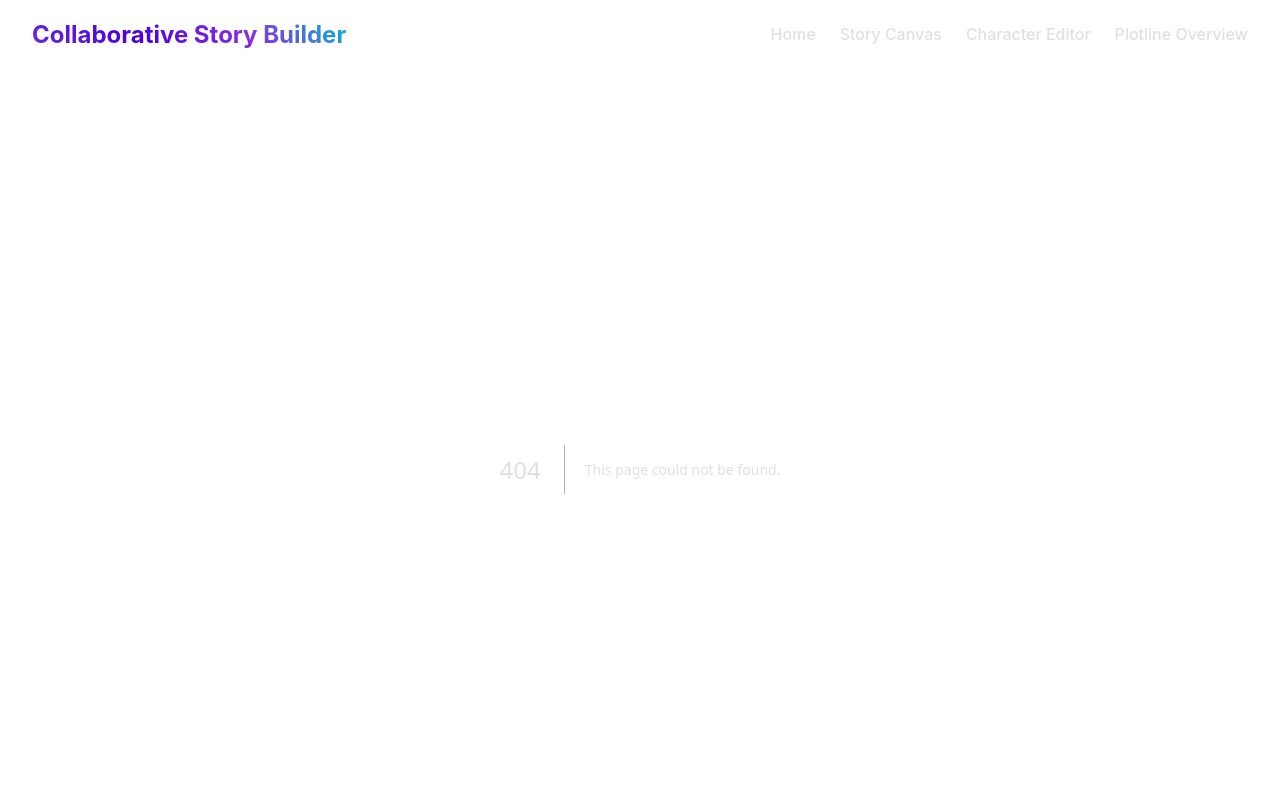
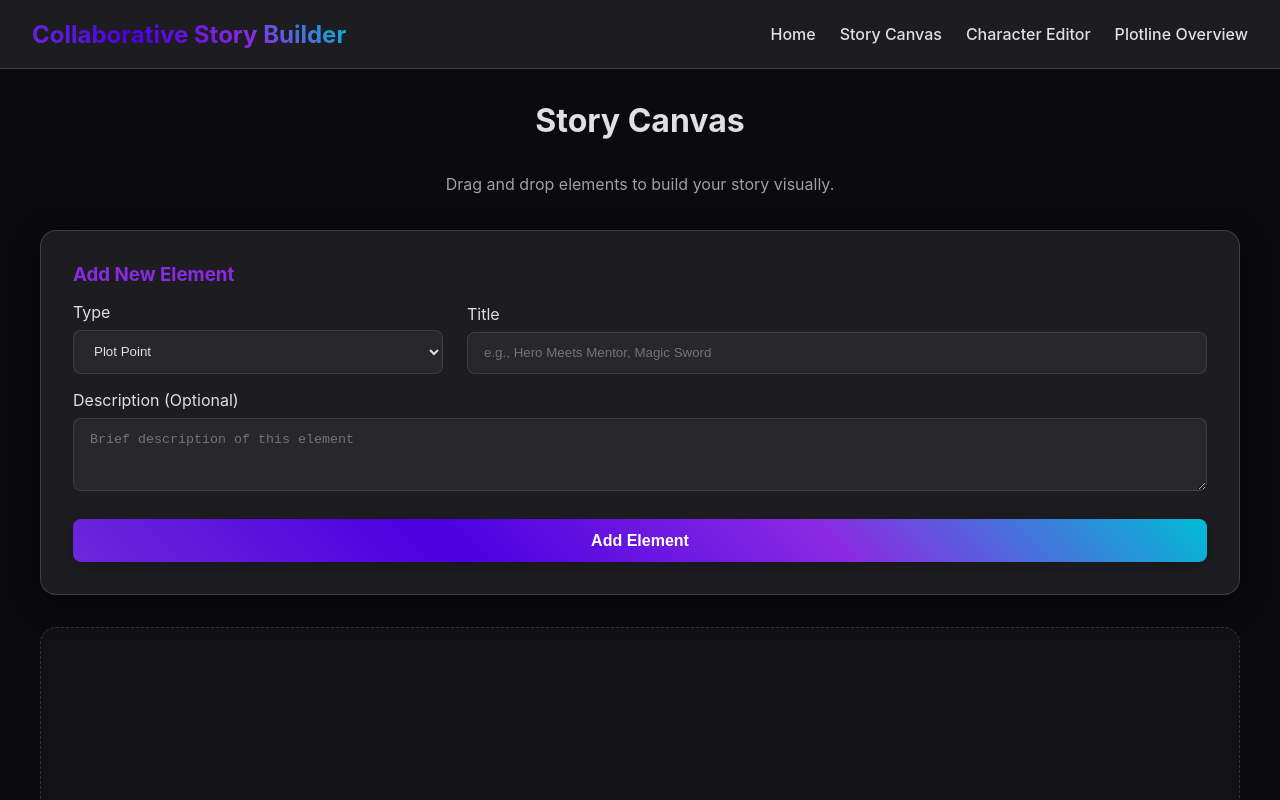
Before and after one commit to sahudevansh21/collaborative-story-builder, a Next.js app: page /story-canvas in a window 1280 px wide. Before the commit this address had no page. Shown: the top 800 px of the page. Built offline with nearby package versions, Linux system fonts and the light colour scheme.

Commit message:
Add app/story-canvas/page.js

```diff
--- /dev/null
+++ b/app/story-canvas/page.js
@@ -0,0 +1,178 @@
+"use client";
+
+import { useState, useEffect, useRef } from 'react';
+
+export default function StoryCanvasPage() {
+  const [elements, setElements] = useState([]);
+  const [newElementType, setNewElementType] = useState('plot');
+  const [newElementTitle, setNewElementTitle] = useState('');
+  const [newElementDescription, setNewElementDescription] = useState('');
+  const [draggingId, setDraggingId] = useState(null);
+  const canvasRef = useRef(null);
+
+  useEffect(() => {
+    // Load elements from local storage on mount
+    const savedElements = localStorage.getItem('storyCanvasElements');
+    if (savedElements) {
+      setElements(JSON.parse(savedElements));
+    }
+  }, []);
+
+  useEffect(() => {
+    // Save elements to local storage whenever they change
+    localStorage.setItem('storyCanvasElements', JSON.stringify(elements));
+  }, [elements]);
+
+  const addElement = () => {
+    if (!newElementTitle.trim()) return;
+
+    const newElement = {
+      id: Date.now().toString(),
+      type: newElementType,
+      title: newElementTitle.trim(),
+      description: newElementDescription.trim(),
+      x: 50 + Math.random() * 100, // Initial random position
+      y: 50 + Math.random() * 100,
+    };
+    setElements((prev) => [...prev, newElement]);
+    setNewElementTitle('');
+    setNewElementDescription('');
+  };
+
+  const handleMouseDown = (e, id) => {
+    setDraggingId(id);
+    const element = elements.find((el) => el.id === id);
+    const offsetX = e.clientX - element.x;
+    const offsetY = e.clientY - element.y;
+
+    const handleMouseMove = (event) => {
+      if (draggingId === id) {
+        let newX = event.clientX - offsetX;
+        let newY = event.clientY - offsetY;
+
+        // Keep element within canvas bounds
+        if (canvasRef.current) {
+          const canvasRect = canvasRef.current.getBoundingClientRect();
+          const elementDiv = document.getElementById(`element-${id}`);
+          if (elementDiv) {
+            const elementRect = elementDiv.getBoundingClientRect();
+            newX = Math.max(0, Math.min(newX, canvasRect.width - elementRect.width));
+            newY = Math.max(0, Math.min(newY, canvasRect.height - elementRect.height));
+          }
+        }
+
+        setElements((prev) =>
+          prev.map((el) =>
+            el.id === id ? { ...el, x: newX, y: newY } : el
+          )
+        );
+      }
+    };
+
+    const handleMouseUp = () => {
+      setDraggingId(null);
+      document.removeEventListener('mousemove', handleMouseMove);
+      document.removeEventListener('mouseup', handleMouseUp);
+    };
+
+    document.addEventListener('mousemove', handleMouseMove);
+    document.addEventListener('mouseup', handleMouseUp);
+  };
+
+  const deleteElement = (id) => {
+    setElements((prev) => prev.filter(el => el.id !== id));
+  };
+
+  return (
+    <div className="container">
+      <h1 style={{ color: 'var(--text-light)', textAlign: 'center', marginBottom: '2rem' }}>Story Canvas</h1>
+      <p style={{ textAlign: 'center', marginBottom: '2rem', color: 'var(--text-secondary)' }}>
+        Drag and drop elements to build your story visually.
+      </p>
+
+      <div className="glass-card" style={{ marginBottom: '2rem' }}>
+        <h3 style={{ color: 'var(--accent-purple)', marginBottom: '1rem' }}>Add New Element</h3>
+        <div className="flex-group" style={{ alignItems: 'flex-end' }}>
+          <div style={{ flex: '1' }}>
+            <label htmlFor="elementType" style={{ display: 'block', marginBottom: '0.5rem' }}>Type</label>
+            <select
+              id="elementType"
+              className="glass-select"
+              value={newElementType}
+              onChange={(e) => setNewElementType(e.target.value)}
+            >
+              <option value="plot">Plot Point</option>
+              <option value="character">Character</option>
+              <option value="setting">Setting</option>
+              <option value="item">Key Item</option>
+            </select>
+          </div>
+          <div style={{ flex: '2' }}>
+            <label htmlFor="elementTitle" style={{ display: 'block', marginBottom: '0.5rem' }}>Title</label>
+            <input
+              id="elementTitle"
+              type="text"
+              className="glass-input"
+              value={newElementTitle}
+              onChange={(e) => setNewElementTitle(e.target.value)}
+              placeholder="e.g., Hero Meets Mentor, Magic Sword"
+            />
+          </div>
+        </div>
+        <div style={{ marginTop: '1rem' }}>
+          <label htmlFor="elementDescription" style={{ display: 'block', marginBottom: '0.5rem' }}>Description (Optional)</label>
+          <textarea
+            id="elementDescription"
+            className="glass-textarea"
+            value={newElementDescription}
+            onChange={(e) => setNewElementDescription(e.target.value)}
+            placeholder="Brief description of this element"
+            rows="3"
+          ></textarea>
+        </div>
+        <button className="glass-button" onClick={addElement} style={{ marginTop: '1.5rem', width: '100%' }}>
+          Add Element
+        </button>
+      </div>
+
+      <div ref={canvasRef} className="canvas-container">
+        {elements.map((el) => (
+          <div
+            key={el.id}
+            id={`element-${el.id}`}
+            className="story-element"
+            style={{ left: el.x, top: el.y }}
+            onMouseDown={(e) => handleMouseDown(e, el.id)}
+            onDoubleClick={() => deleteElement(el.id)} // Example of interaction: double click to delete
+          >
+            <h4 style={{ color: el.type === 'character' ? 'var(--accent-purple)' : el.type === 'setting' ? 'var(--accent-blue)' : 'var(--text-light)' }}>
+              {el.title}
+            </h4>
+            {el.description && <p>{el.description}</p>}
+            <small style={{ color: 'var(--text-secondary)', fontSize: '0.75rem' }}>({el.type})</small>
+            <span
+              style={{
+                position: 'absolute',
+                top: '5px',
+                right: '8px',
+                cursor: 'pointer',
+                color: 'rgba(255,255,255,0.5)',
+                fontSize: '0.8rem',
+                zIndex: 11
+              }}
+              onClick={(e) => { e.stopPropagation(); deleteElement(el.id); }}
+              title="Delete element"
+            >
+              &#x2715;
+            </span>
+          </div>
+        ))}
+        {elements.length === 0 && (
+          <p style={{ textAlign: 'center', color: 'var(--text-secondary)', position: 'absolute', top: '50%', left: '50%', transform: 'translate(-50%, -50%)' }}>
+            Your canvas is empty. Add your first story element above!
+          </p>
+        )}
+      </div>
+    </div>
+  );
+}
```
